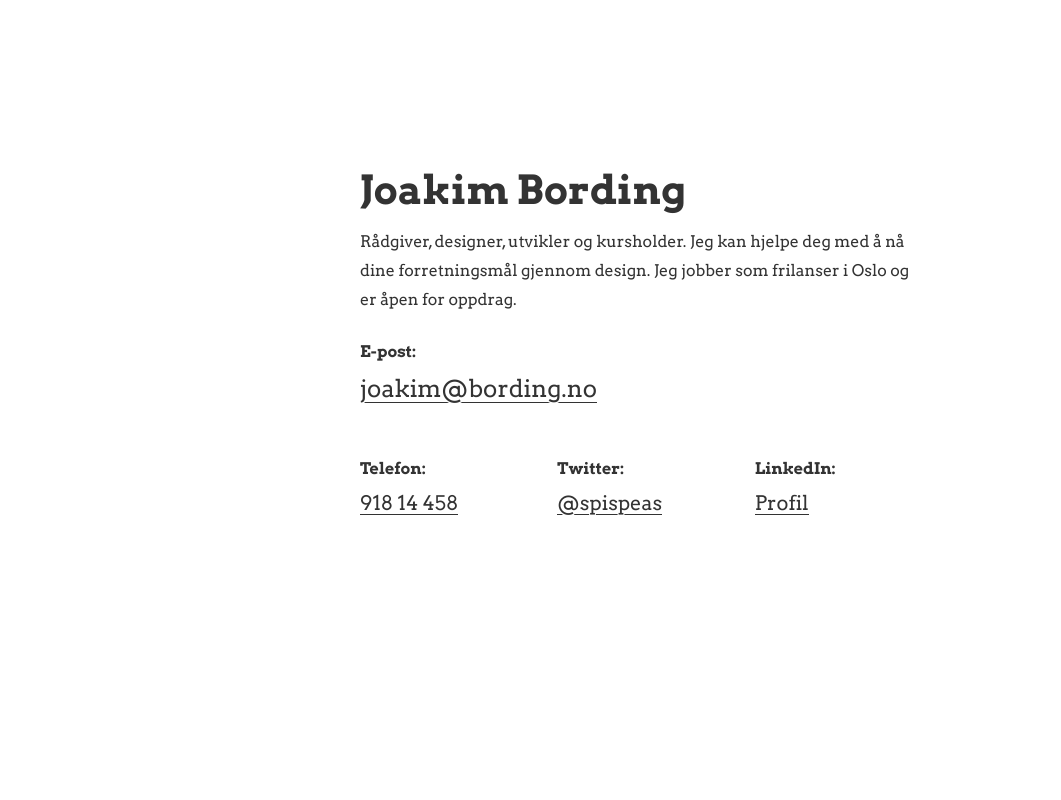
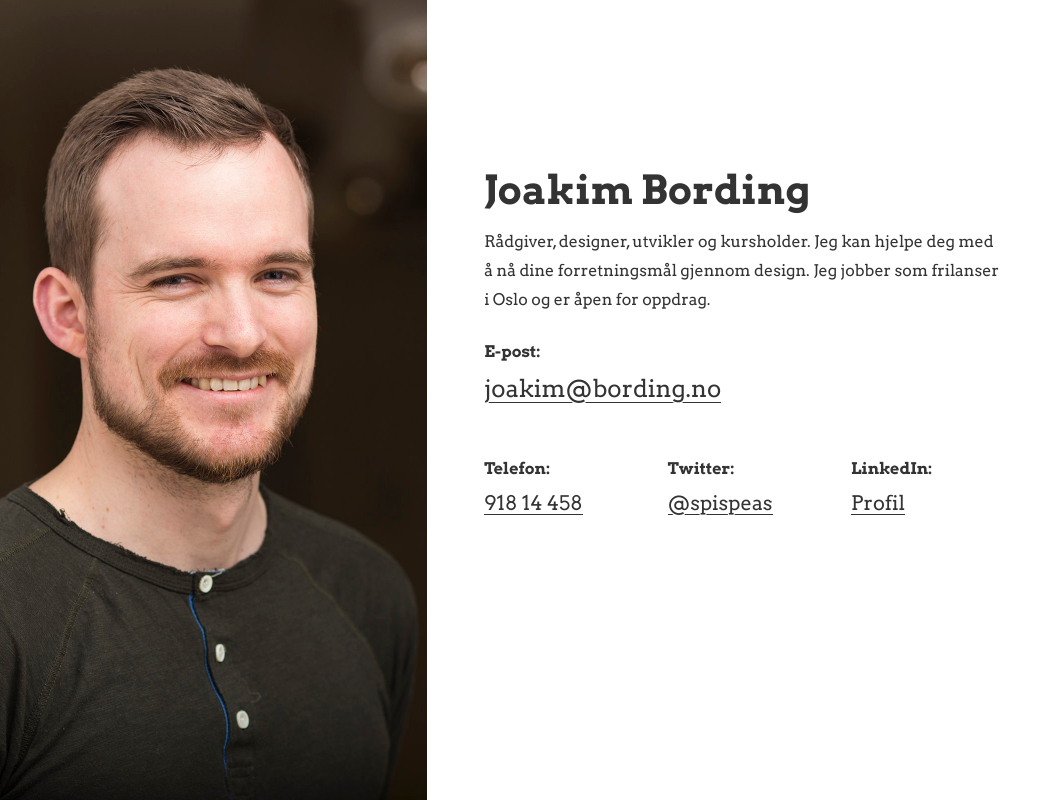
Before and after one commit to joakimbording/joakim-bording, a PHP site: page / in a window 1280 px wide. Shown: the whole page, without its empty margins (0-1061 px from the left). Run offline with PHP 8.4, Linux system fonts and the light colour scheme.

Commit message:
Added a full height image with cover and polyfills

```diff
--- a/js/main.js
+++ b/js/main.js
@@ -1 +1,3 @@
-console.log("Juhu. javascript");
+import './object-fit-polyfill/object-fit-polyfill.js';
+import './picturefill/picturefill.min.js';
+console.log("\nHeisann! \n\nSlitsom å inspecte.. Mye enklere å se på koden direkte fra GitHub :) \n\nhttps://github.com/joakimbording/joakim-bording")
--- a/public/css/screen.css
+++ b/public/css/screen.css
@@ -43,16 +43,16 @@ html {
 body {
   margin: 0;
   min-height: 100%;
-  background: #fff; }
+  background: #efefef; }
 
 ::-moz-selection {
-  background: #ff9894; }
+  background: #71baff; }
 
 ::selection {
-  background: #ff9894; }
+  background: #71baff; }
 
 ::-moz-selection {
-  background: #ff9894; }
+  background: #71baff; }
 
 *:focus {
   outline-offset: 5px;
@@ -110,7 +110,7 @@ h1 {
     h1 {
       margin-top: 0;
       font-size: 2.00rem; } }
-  @media (min-width: 51.25rem) {
+  @media (min-width: 45rem) {
     h1 {
       font-size: 2.50rem; } }
 
@@ -216,6 +216,10 @@ a, .link {
     background-image: linear-gradient(to top, transparent, transparent 0px, #2779C5 0px, #2779C5 1px, transparent 1px); }
   a:active, .link:active {
     color: #2779C5; }
+  a::-moz-selection, .link::-moz-selection {
+    text-shadow: -1px -1px 0 #71baff, 1px -1px 0 #71baff, -1px 1px 0 #71baff, 1px 1px 0 #71baff; }
+  a::selection, .link::selection {
+    text-shadow: -1px -1px 0 #71baff, 1px -1px 0 #71baff, -1px 1px 0 #71baff, 1px 1px 0 #71baff; }
 
 .link--white {
   color: #fff; }
@@ -229,16 +233,45 @@ Design components, seperated as blocks.
 
 */
 .page {
-  display: block;
-  max-width: 37rem;
-  margin: 0 auto;
-  padding: 3.6rem 1rem; }
-  @media (min-width: 51.25rem) {
+  background: #fff; }
+  @media (min-width: 45rem) {
     .page {
-      padding-top: 7em; } }
-  @media (min-width: 68.75rem) {
+      display: -ms-flexbox;
+      display: flex;
+      -ms-flex-direction: row;
+          flex-direction: row;
+      -ms-flex-align: stretch;
+          align-items: stretch;
+      box-shadow: 0px 5px 30px 0px rgba(0, 0, 0, 0.1); } }
+  @media (min-width: 62.5rem) {
     .page {
-      padding-top: 10em; } }
+      min-height: 100vh; } }
+  .page__visual {
+    background: #71baff; }
+    @media (min-width: 45rem) {
+      .page__visual {
+        position: relative;
+        -ms-flex-preferred-size: 33.33%;
+            flex-basis: 33.33%;
+        max-width: 33.33%; } }
+    @media (min-width: 62.5rem) {
+      .page__visual {
+        min-height: 100vh; } }
+  .page__content {
+    max-width: 37rem;
+    padding: 1.8rem 1rem 3.6rem 1rem; }
+    @media (min-width: 45rem) {
+      .page__content {
+        padding-top: 3.6rem;
+        padding-left: 3.6rem;
+        padding-top: 7em;
+        -ms-flex-preferred-size: 66.66%;
+            flex-basis: 66.66%;
+        max-width: 37rem; } }
+    @media (min-width: 62.5rem) {
+      .page__content {
+        padding-top: 10em;
+        min-height: 100vh; } }
 
 .info {
   display: block;
@@ -287,3 +320,19 @@ Design components, seperated as blocks.
       -ms-flex-preferred-size: 100%;
           flex-basis: 100%;
       max-width: 100%; }
+
+.visual {
+  display: block; }
+  @media (min-width: 45rem) {
+    .visual {
+      position: absolute;
+      width: 100%;
+      height: 100%; } }
+  .visual__image {
+    display: block;
+    width: 100%; }
+    @media (min-width: 45rem) {
+      .visual__image {
+        position: absolute;
+        height: 100%;
+        object-fit: cover; } }
--- a/public/index.php
+++ b/public/index.php
@@ -3,19 +3,25 @@
 <head>
 	<meta charset="utf-8" />
   <meta name="viewport" content="width=device-width, initial-scale=1">
-  <meta name="robots" content="noindex, nofollow">
 
   <title>Joakim Bording</title>
-	<meta name='description' content='Rådgiver, designer, utvikler og kursholder. Jeg kan hjelpe deg til å nå dine forretningsmål gjennom design.' />
+	<meta name='description' content='Rådgiver, designer, utvikler og kursholder. Jeg kan hjelpe deg med å nå dine forretningsmål gjennom design. Jeg jobber som frilanser i Oslo og er åpen for oppdrag.' />
 	<meta name='keywords' content='design, brukeropplevelse, frilanser, front-end' />
 	<link rel='canonical' href='http://joakim.bording.no' />
 	<meta property='og:title' content='Joakim Bording' />
 	<meta property='og:type' content='website' />
 	<meta property='og:url' content='http://joakim.bording.no' />
 	<meta property='og:locale' content='nb_NO' />
+	<meta property="og:image" content="/images/landscape_joakim_bording.jpg" />
 	<meta name='twitter:url' content='http://joakim.bording.no'>
 
   <link rel="stylesheet" href="/css/screen.css">
+
+	<script>
+    // Picture element HTML5 shiv
+    document.createElement( "picture" );
+  </script>
+  <script src="js/main.js" async></script>
 
 	<script>(function(w,d,s,l,i){w[l]=w[l]||[];w[l].push({'gtm.start':
 	new Date().getTime(),event:'gtm.js'});var f=d.getElementsByTagName(s)[0],
@@ -29,6 +35,13 @@
 	height="0" width="0" style="display:none;visibility:hidden"></iframe></noscript>
 
   <main class="page">
+		<div class="page__visual">
+			<picture class="visual">
+				<source media="(min-width: 720px)" srcset="/images/portrait_joakim_bording.jpg 1x">
+				<img src="/images/landscape_joakim_bording.jpg" data-object-fit="cover" alt="Portrett av Joakim Bording" class="visual__image">
+			</picture>
+		</div>
+		<div class="page__content">
 			<h1>Joakim Bording</h1>
 			<p>Rådgiver, designer, utvikler og kursholder. Jeg kan hjelpe deg med å nå dine forretningsmål gjennom design. Jeg jobber som frilanser i Oslo og er åpen for oppdrag.</p>
 			<dl class="info-list">
@@ -57,6 +70,7 @@
 					</div>
 				</div>
 			</dl>
+		</div>
   </main>
 
 </body>
--- a/scss/2_base/_body.scss
+++ b/scss/2_base/_body.scss
@@ -14,7 +14,7 @@ body {
     min-height: 100%;
     // Prevent top margin on children from bleeding outside top of body, creating annoying vertical scroll
     //padding-top: 5px;
-    background: $color__white;
+    background: $color__gray--light;
 }
 
 ::selection {
--- a/scss/2_base/_typography.scss
+++ b/scss/2_base/_typography.scss
@@ -179,6 +179,9 @@ a, .link {
     color: $color__primary;
     //border-bottom-color: $color__primary;
   }
+  &::selection {
+    text-shadow: -1px -1px 0 $color__secondary--light, 1px -1px 0 $color__secondary--light, -1px 1px 0 $color__secondary--light, 1px 1px 0 $color__secondary--light;
+  }
 }
 
 .link--white {
--- a/scss/3_blocks/_page.scss
+++ b/scss/3_blocks/_page.scss
@@ -1,12 +1,38 @@
 .page {
-  display: block;
-  max-width: $page-width;
-  margin: 0 auto;
-  padding: $spacing--xlarge $spacing;
+  background: $color__white;
   @include breakpoint(medium) {
-    padding-top: 7em;
+    display: flex;
+    flex-direction: row;
+    align-items: stretch;
+    box-shadow: 0px 5px 30px 0px rgba(0, 0, 0, 0.1);
   }
   @include breakpoint(large) {
-    padding-top: 10em;
+    min-height: 100vh;
+  }
+  &__visual {
+    background: $color__secondary--light;
+    @include breakpoint(medium) {
+      position: relative;
+      flex-basis: 33.33%;
+      max-width: 33.33%;
+    }
+    @include breakpoint(large) {
+      min-height: 100vh;
+    }
+  }
+  &__content {
+    max-width: $page-width;
+    padding: $spacing--large $spacing $spacing--xlarge $spacing;
+    @include breakpoint(medium) {
+      padding-top: $spacing--xlarge;
+      padding-left: $spacing--xlarge;
+      padding-top: 7em;
+      flex-basis: 66.66%;
+      max-width: $page-width;
+    }
+    @include breakpoint(large) {
+      padding-top: 10em;
+      min-height: 100vh;
+    }
   }
 }
--- /dev/null
+++ b/scss/3_blocks/_visual.scss
@@ -0,0 +1,17 @@
+.visual {
+  display: block;
+  @include breakpoint(medium) {
+    position: absolute;
+    width: 100%;
+    height: 100%;
+  }
+  &__image {
+    display: block;
+    width: 100%;
+    @include breakpoint(medium) {
+      position: absolute;
+      height: 100%;
+      object-fit: cover; // Need polyfill for IE
+    }
+  }
+}
--- a/scss/_variables.scss
+++ b/scss/_variables.scss
@@ -10,11 +10,11 @@ OBOS Merkevarehåndbok
 
 $color__primary: #2779C5;
 $color__secondary: $color__primary;
-$color__secondary--light: #ff9894;
+$color__secondary--light: #71baff;
 $color__black: #333;
 $color__white: #fff;
 $color__gray: #ccc;
-$color__gray--light: #ddd;
+$color__gray--light: #efefef;
 $color__gray--dark: #AAA;
 $color__gray-text: #777;
 
@@ -37,8 +37,8 @@ $page-width--xwide: 80rem;
 
 $breakpoints: (
     small: 480,
-    medium: 820,
-    large: 1100,
+    medium: 720,
+    large: 1000,
     wide: 1200,
 );
 
--- a/scss/screen.scss
+++ b/scss/screen.scss
@@ -44,6 +44,7 @@ Design components, seperated as blocks.
 @import 'scss/3_blocks/page';
 @import 'scss/3_blocks/info';
 @import 'scss/3_blocks/info-list';
+@import 'scss/3_blocks/visual';
 //@import 'scss/3_blocks/header';
 //@import 'scss/3_blocks/icon';
 //@import 'scss/3_blocks/flag';
```
Also changed, not shown: js/object-fit-polyfill/object-fit-polyfill.js (added, +1 -0 lines), js/picturefill/picturefill.min.js (added), public/images/Joakim_Bording_9570.jpg (added), public/images/landscape_joakim_bording.jpg (added), public/images/portrait_joakim_bording.jpg (added), public/js/main.js. Lines whose indentation alone changed are shown as unchanged.
